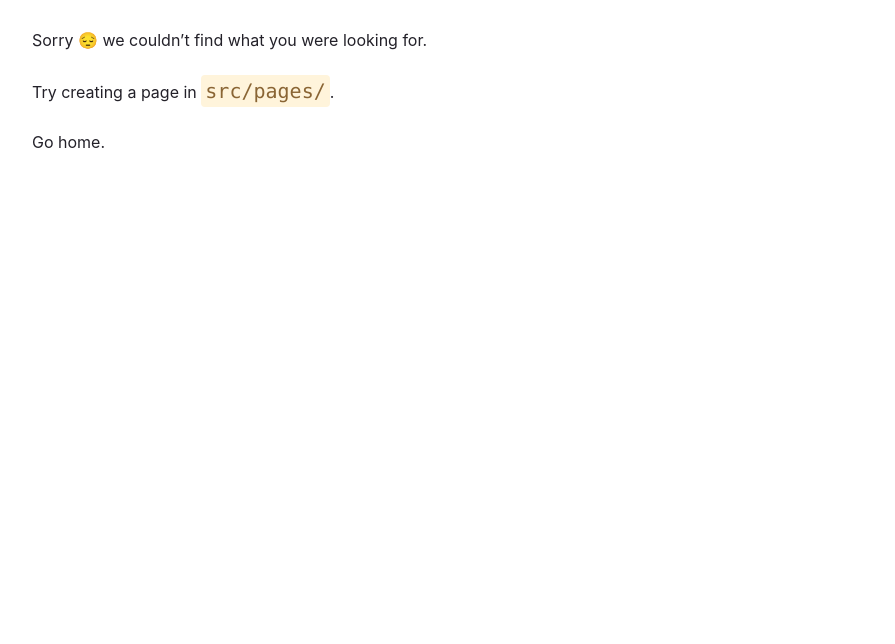
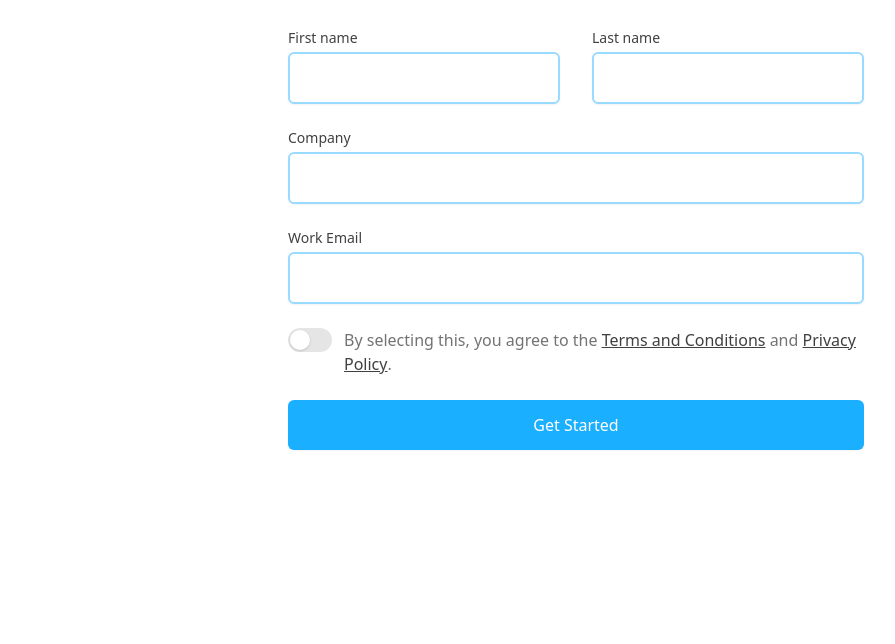
Before and after one commit to productfeedback/pf-website, a Gatsby site: page /signup in a window 1280 px wide. Before the commit this address had no page. Shown: the part 156-800 px from the top of the page, without its empty margins (64-959 px from the left). Built offline with nearby package versions, Linux system fonts and the light colour scheme; Gatsby itself is replaced by a stand-in of ours; what @tailwindcss/typography would draw is missing.

Commit message:
signup page

```diff
--- a/src/pages/legal-notice.js
+++ b/src/pages/legal-notice.js
@@ -8,7 +8,7 @@ const Legal = () => {
         <Layout>
             <>
                 {/* <SEO title="Legal Notice" /> */}
-                <div className="relative bg-white prose max-w-7xl m-20 mx-auto px-4 sm:px-6">
+                <div className="relative bg-white prose max-w-7xl pt-32 mx-auto px-4 sm:px-6">
                     <h1>Legal Notice</h1>
                     <h3>Product Feedback SARL</h3>
                     <p>6 rue Dieudé</p>
--- a/src/pages/privacy-policy.js
+++ b/src/pages/privacy-policy.js
@@ -10,7 +10,7 @@ const Privacy = () => {
         <Layout>
             <>
                 {/* <SEO title="Privacy Policy" /> */}
-                <div className="relative bg-white prose max-w-7xl m-20 mx-auto px-4 sm:px-6">
+                <div className="relative bg-white prose max-w-7xl pt-32 mx-auto px-4 sm:px-6">
                     <h1>Privacy policy</h1>
                     <p>At Product Feedback, protecting your personal data is a priority!</p>
 
--- /dev/null
+++ b/src/pages/signup.js
@@ -0,0 +1,138 @@
+import * as React from "react"
+import { Link } from "gatsby"
+import Layout from "../components/layout"
+import { Switch } from '@headlessui/react'
+import { useState } from 'react'
+
+function classNames(...classes) {
+    return classes.filter(Boolean).join(' ')
+}
+
+export default function Example() {
+    const [agreed, setAgreed] = useState(false)
+
+    return (
+        <div className="bg-white py-16 px-4 overflow-hidden sm:px-6 lg:px-8 lg:py-24">
+            <div className="relative max-w-xl mx-auto">
+                <div className="text-center">
+                    <h2 className="text-3xl font-extrabold tracking-tight text-gray-900 sm:text-4xl">Signup To Product Feedback</h2>
+                    {/* <p className="mt-4 text-lg leading-6 text-gray-500">
+                        Nullam risus blandit ac aliquam justo ipsum. Quam mauris volutpat massa dictumst amet. Sapien tortor lacus
+                        arcu.
+                    </p> */}
+                </div>
+                <div className="mt-12">
+                    <form action="#" method="POST" className="grid grid-cols-1 gap-y-6 sm:grid-cols-2 sm:gap-x-8">
+                        <div>
+                            <label htmlFor="first_name" className="block text-sm font-medium text-gray-700">
+                                First name
+                            </label>
+                            <div className="mt-1">
+                                <input
+                                    type="text"
+                                    name="first_name"
+                                    id="first_name"
+                                    autoComplete="given-name"
+                                    className="border-2 py-3 px-4 block w-full shadow-sm focus:ring-blue-500 focus:border-blue-500 border-blue-100 rounded-md"
+                                />
+                            </div>
+                        </div>
+                        <div>
+                            <label htmlFor="last_name" className="block text-sm font-medium text-gray-700">
+                                Last name
+                            </label>
+                            <div className="mt-1">
+                                <input
+                                    type="text"
+                                    name="last_name"
+                                    id="last_name"
+                                    autoComplete="family-name"
+                                    className="border-2 py-3 px-4 block w-full shadow-sm focus:ring-blue-500 focus:border-blue-500 border-blue-100 rounded-md"
+                                />
+                            </div>
+                        </div>
+                        <div className="sm:col-span-2">
+                            <label htmlFor="company" className="block text-sm font-medium text-gray-700">
+                                Company
+                            </label>
+                            <div className="mt-1">
+                                <input
+                                    type="text"
+                                    name="company"
+                                    id="company"
+                                    autoComplete="organization"
+                                    className="border-2 py-3 px-4 block w-full shadow-sm focus:ring-blue-500 focus:border-blue-500 border-blue-100 rounded-md"
+                                />
+                            </div>
+                        </div>
+                        <div className="sm:col-span-2">
+                            <label htmlFor="email" className="block text-sm font-medium text-gray-700">
+                                Work Email
+                            </label>
+                            <div className="mt-1">
+                                <input
+                                    id="email"
+                                    name="email"
+                                    type="email"
+                                    autoComplete="email"
+                                    className="border-2 py-3 px-4 block w-full shadow-sm focus:ring-blue-500 focus:border-blue-500 border-blue-100 rounded-md"
+                                />
+                            </div>
+                        </div>
+
+                        <div className="sm:col-span-2">
+                            <div className="flex items-start">
+                                <div className="flex-shrink-0">
+                                    <Switch
+                                        checked={agreed}
+                                        onChange={setAgreed}
+                                        className={classNames(
+                                            agreed ? 'bg-blue-600' : 'bg-gray-200',
+                                            'relative inline-flex flex-shrink-0 h-6 w-11 border-2 border-transparent rounded-full cursor-pointer transition-colors ease-in-out duration-200 focus:outline-none focus:ring-2 focus:ring-offset-2 focus:ring-blue-500'
+                                        )}
+                                    >
+                                        <span className="sr-only">Agree to policies</span>
+                                        <span
+                                            aria-hidden="true"
+                                            className={classNames(
+                                                agreed ? 'translate-x-5' : 'translate-x-0',
+                                                'inline-block h-5 w-5 rounded-full bg-white shadow transform ring-0 transition ease-in-out duration-200'
+                                            )}
+                                        />
+                                    </Switch>
+                                </div>
+                                <div className="ml-3">
+                                    <p className="text-base text-gray-500">
+                                        By selecting this, you agree to the{' '}
+                                        <Link
+                                            className="font-medium text-gray-700 underline"
+                                            to="/terms-conditions"
+                                        >
+                                            Terms and Conditions
+                                        </Link>
+                                        {' '}and{' '}
+                                        <Link
+                                            className="font-medium text-gray-700 underline"
+                                            to="/privacy-policy"
+                                        >
+                                            Privacy Policy
+                                        </Link>
+                                        .
+                                    </p>
+                                </div>
+                            </div>
+                        </div>
+                        <div className="sm:col-span-2">
+                            <button
+                                type="submit"
+                                className="w-full inline-flex items-center justify-center px-6 py-3 border border-transparent rounded-md shadow-sm text-base font-medium text-white bg-blue-600 hover:bg-blue-700 focus:outline-none focus:ring-2 focus:ring-offset-2 focus:ring-blue-500"
+                            >
+                                Get Started
+                            </button>
+                        </div>
+                    </form>
+                </div>
+            </div>
+        </div>
+    )
+}
--- a/src/pages/terms-conditions.js
+++ b/src/pages/terms-conditions.js
@@ -8,7 +8,7 @@ const Legal = () => {
         <Layout>
             <>
                 {/* <SEO title="Terms and Conditions" /> */}
-                <div className="relative bg-white prose max-w-7xl m-20 mx-auto px-4 sm:px-6">
+                <div className="relative bg-white prose max-w-7xl pt-32 mx-auto px-4 sm:px-6">
                     <h1><b>TERMS AND CONDITIONS &ndash; PRODUCT FEEDBACK</b></h1>
                     <p><span>Last updated </span><b>12/05/2021</b><span>.</span></p>
                     <p><span>&nbsp;</span></p>
```
